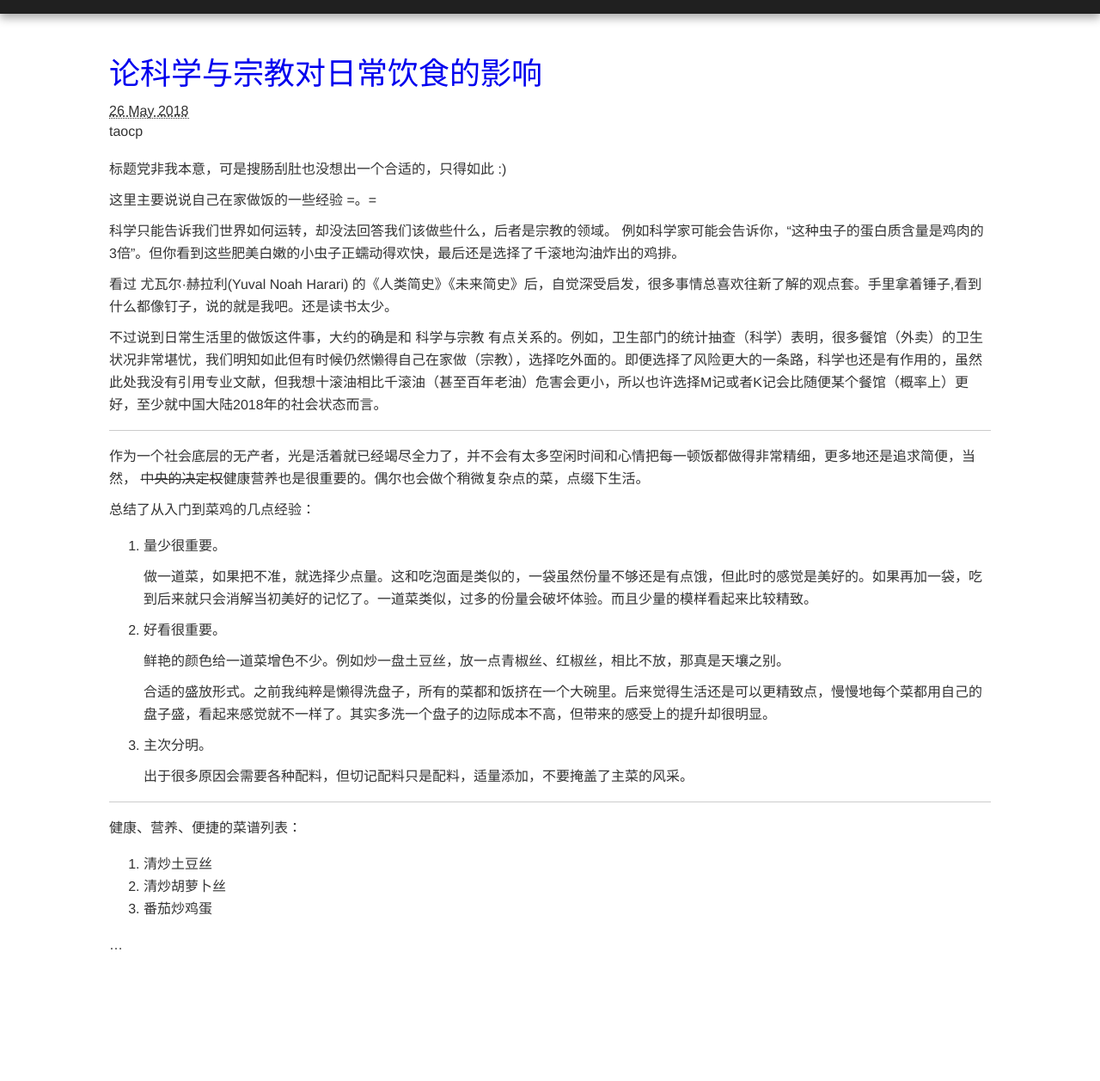
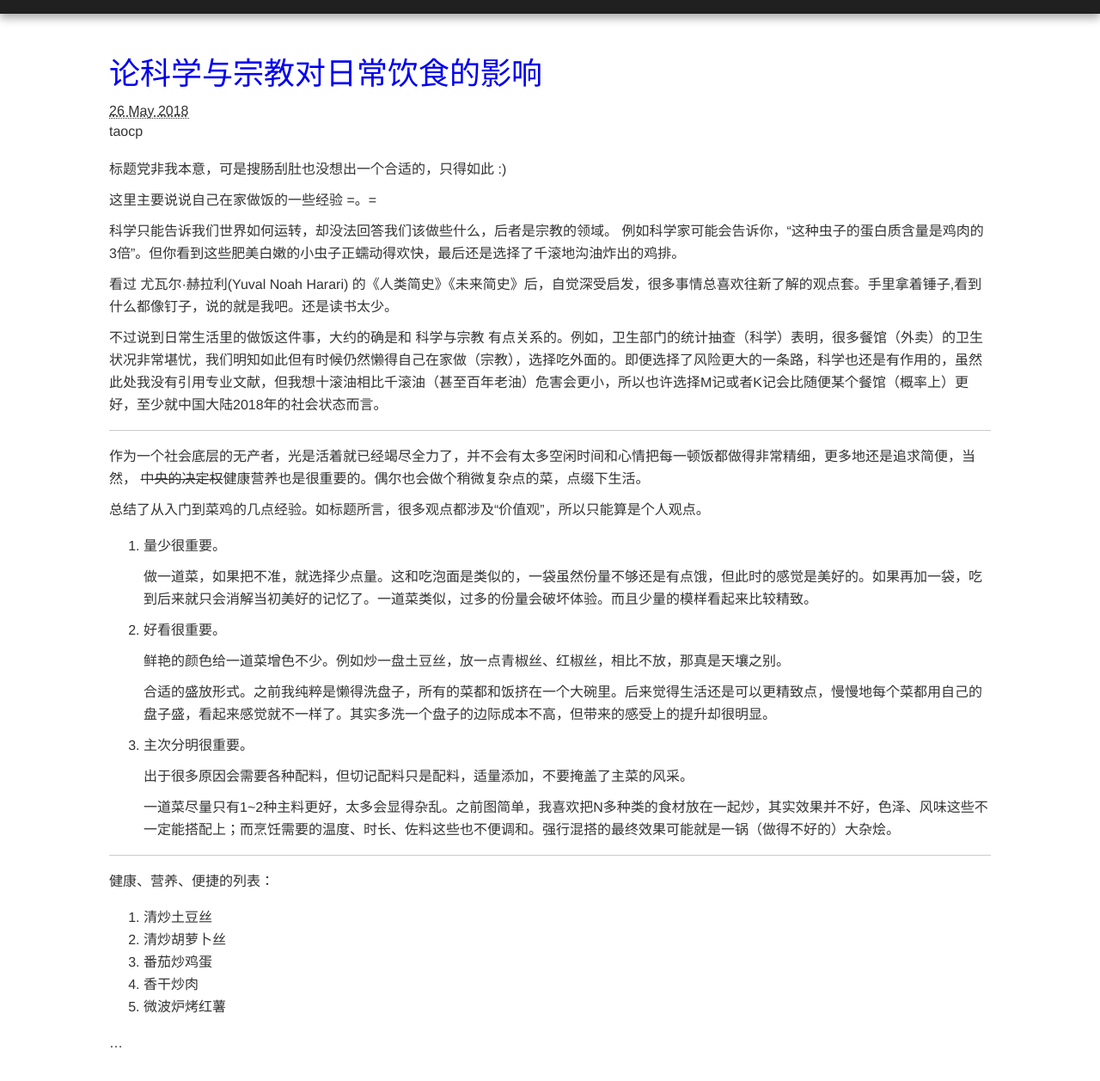
Before and after one commit to taocp/taocp.github.com, a Jekyll site: the page built from _posts/2018-05-26-论科学与宗教对日常饮食的影响.md, in a window 1280 px wide, cut to the strip 104-1370 px from the top of the page. Shown: the top 1257 px of the strip at 86% size. Built offline with Jekyll 4.4.1, drawn with Linux system fonts in a browser that asks for light colours; nearby versions of some CDN libraries; library files that are not in the unit come from our copies; comment, search, counter and statistics services are not loaded; before the commit the page ends 1256 px from its top, so only the background shows below that.

Commit message:
update 2018-05-26

```diff
--- a/_posts/2018-05-26-论科学与宗教对日常饮食的影响.md
+++ b/_posts/2018-05-26-论科学与宗教对日常饮食的影响.md
@@ -25,7 +25,7 @@ categories:
 
 作为一个社会底层的无产者，光是活着就已经竭尽全力了，并不会有太多空闲时间和心情把每一顿饭都做得非常精细，更多地还是追求简便，当然， <del>中央的决定权</del>健康营养也是很重要的。偶尔也会做个稍微复杂点的菜，点缀下生活。
 
-总结了从入门到菜鸡的几点经验：
+总结了从入门到菜鸡的几点经验。如标题所言，很多观点都涉及“价值观”，所以只能算是个人观点。
 
 1. 量少很重要。
 
@@ -37,17 +37,21 @@ categories:
 
     合适的盛放形式。之前我纯粹是懒得洗盘子，所有的菜都和饭挤在一个大碗里。后来觉得生活还是可以更精致点，慢慢地每个菜都用自己的盘子盛，看起来感觉就不一样了。其实多洗一个盘子的边际成本不高，但带来的感受上的提升却很明显。
 
-3. 主次分明。
+3. 主次分明很重要。
 
     出于很多原因会需要各种配料，但切记配料只是配料，适量添加，不要掩盖了主菜的风采。
+
+    一道菜尽量只有1~2种主料更好，太多会显得杂乱。之前图简单，我喜欢把N多种类的食材放在一起炒，其实效果并不好，色泽、风味这些不一定能搭配上；而烹饪需要的温度、时长、佐料这些也不便调和。强行混搭的最终效果可能就是一锅（做得不好的）大杂烩。
 
 
 ---
 
-健康、营养、便捷的菜谱列表：
+健康、营养、便捷的列表：
 
 1. 清炒土豆丝
-2. 清炒胡萝卜丝
-3. 番茄炒鸡蛋
+1. 清炒胡萝卜丝
+1. 番茄炒鸡蛋
+1. 香干炒肉
+1. 微波炉烤红薯
 
 ...
```
